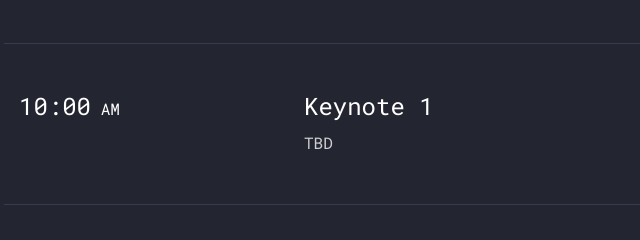
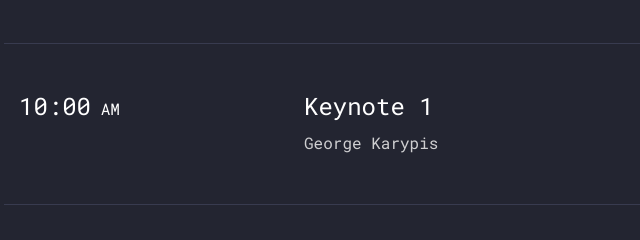
Before and after one commit to sdm-dsre/sdm-dsre.github.io, a plain HTML site: page index.html in a window 1280 px wide. Shown: the part 2820-3060 px from the top of the page, 66-706 px from the left. Drawn offline with Linux system fonts and the light colour scheme; files whose address does not match are found by name.

Commit message:
Update index.html

```diff
--- a/index.html
+++ b/index.html
@@ -164,7 +164,7 @@
             <div class="col-md-3 text-white mb-3 mb-md-0"><span class="h4">10:00</span> <span>AM</span></div>
             <div class="col-md-9">
               <h2 class="text-white">Keynote 1</h2>
-              <span>TBD</span>
+              <span>George Karypis</span>
             </div>
           </div>
         </div>
```
